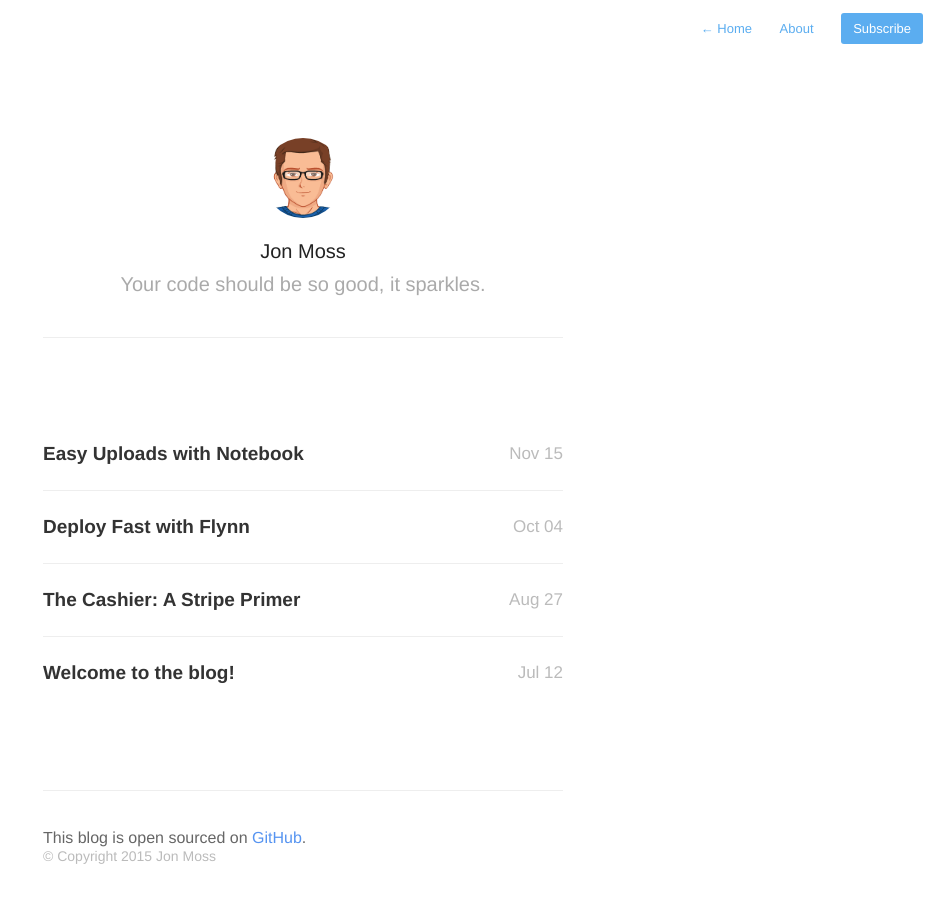
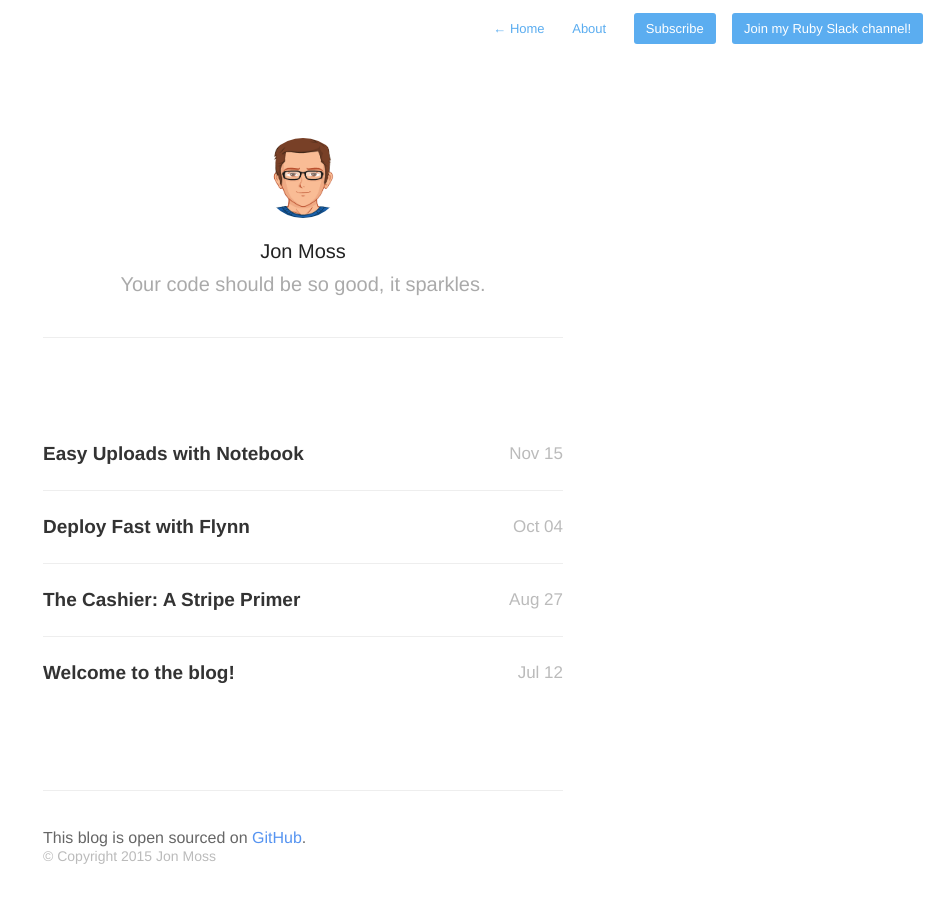
Before and after one commit to maclover7/myblog, a Jekyll site: the page built from index.html, in a window 1280 px wide. Shown: the whole page, without its empty margins (337-1280 px from the left). Built offline with Jekyll 4.4.1, drawn with Linux system fonts in a browser that asks for light colours; nearby versions of some CDN libraries; Markdown is read by kramdown in place of the engine named in the settings; the list of posts is cut into pages by our own code.

Commit message:
Add link to my Ruby Slack team in nav bar

```diff
--- a/_includes/navigation.html
+++ b/_includes/navigation.html
@@ -9,4 +9,6 @@
         {% endif %}
     {% endif %}
     <a class="cta" href="{{ site.baseurl }}feed.xml">Subscribe</a>
+
+    <a class="cta" href="https://rubyoss-slackin.herokuapp.com/">Join my Ruby Slack channel!</a>
 </nav>
```
